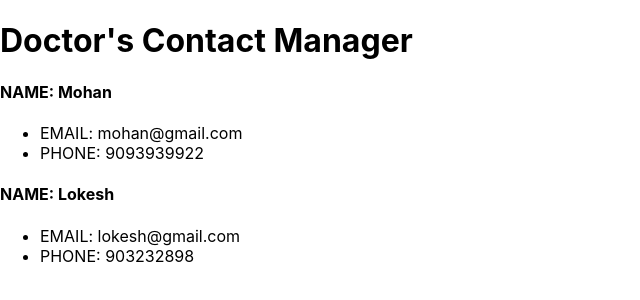
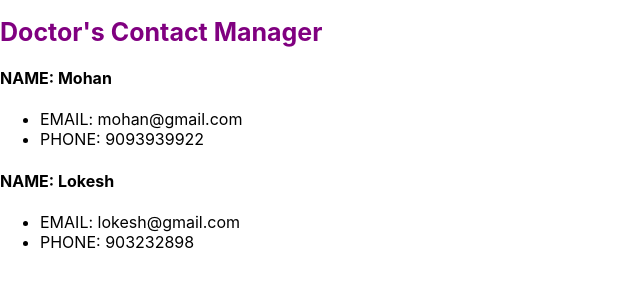
Before and after one commit to lokeshvenkatesan/contact-list-using-react, a React (Create React App) app: page / in a window 1280 px wide. Shown: the top 300 px of the page, without its empty margins (0-640 px from the left). Built offline with nearby package versions, Linux system fonts and the light colour scheme.

Commit message:
Added style in h1: Header.js

```diff
--- a/src/components/Header.js
+++ b/src/components/Header.js
@@ -6,7 +6,7 @@ const Header =(props)=>{
   const {branding} = props;
   return(
     <div>
-      <h1>
+      <h1 style={{color:'purple', fontSize:'25px'}}>
       {branding}
       </h1>
     </div>
```
Also changed, not shown: 1 other file (tests, documents, lock files or other folders).
